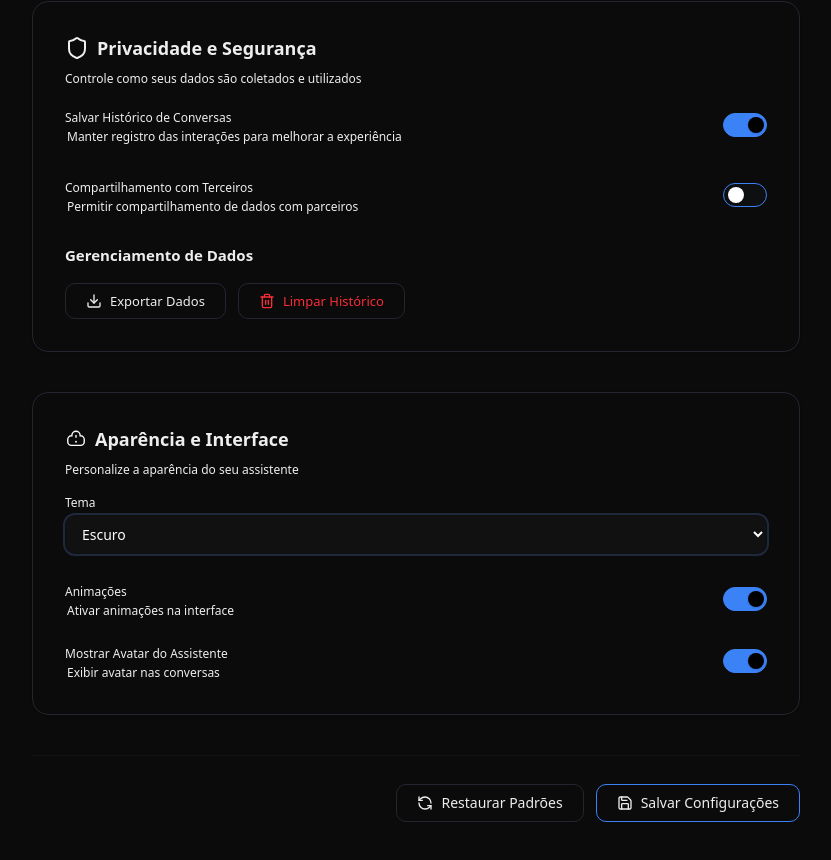
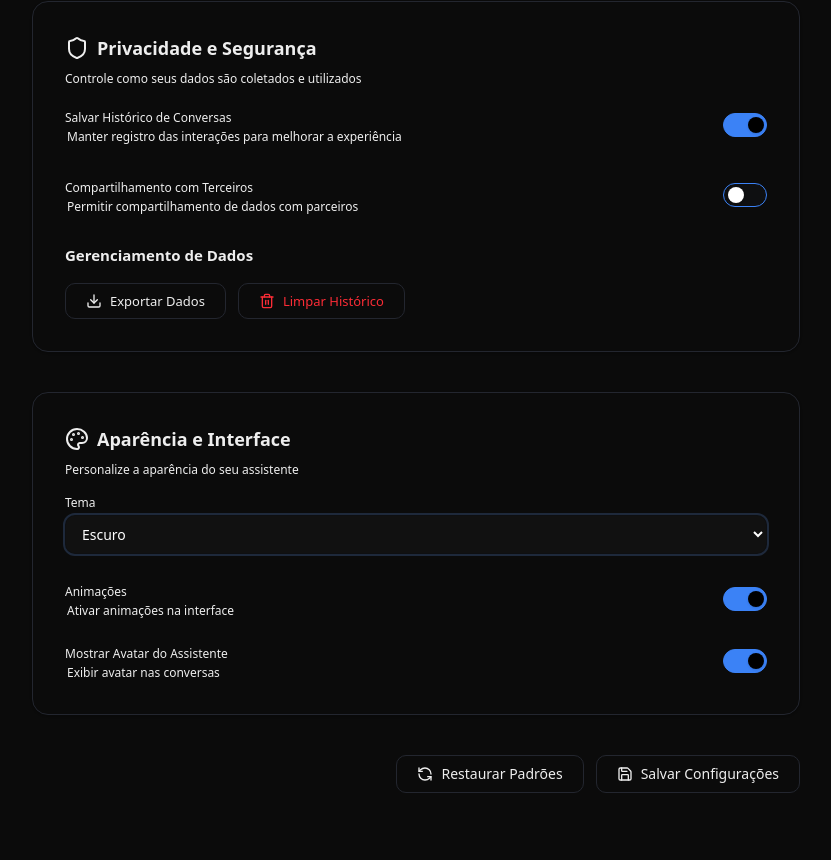
Before and after one commit to duduzinmuller/axel, a Next.js app: page /settings in a window 1280 px wide. Shown: the part 481-1341 px from the top of the page, without its empty margins (224-1055 px from the left). Built offline with nearby package versions, Linux system fonts and the light colour scheme; no server answers.

Commit message:
refactor: replace SecurityIcon with Palette icon in AppearanceInterface

```diff
--- a/app/settings/_components/AppearanceInterface.tsx
+++ b/app/settings/_components/AppearanceInterface.tsx
@@ -1,6 +1,6 @@
 "use client";
 import React from "react";
-import { RefreshCcw, Save } from "lucide-react";
+import { Palette, RefreshCcw, Save } from "lucide-react";
 import { useTheme } from "next-themes";
 import { useAppSelector, useAppDispatch } from "@/app/store";
 import {
@@ -12,7 +12,6 @@ import { resetVoiceSettings } from "@/app/store/slice/voice/voiceSlice";
 import ToggleSwitch from "./ToggleSwitch";
 import FormField from "./FormField";
 import ActionButton from "./ActionButton";
-import SecurityIcon from "./SecurityIcon";
 import SettingsSection from "./SettingsSection";
 import { toast } from "sonner";
 
@@ -61,7 +60,7 @@ export default function AppearanceInterface() {
       <SettingsSection
         title="Aparência e Interface"
         description="Personalize a aparência do seu assistente"
-        icon={<SecurityIcon />}
+        icon={<Palette />}
       >
         <div className="space-y-4">
           <FormField label="Tema">
@@ -91,7 +90,6 @@ export default function AppearanceInterface() {
           </div>
         </div>
       </SettingsSection>
-      <hr className="my-7 border-t border-[#23262F] opacity-30" />
       <div className="mt-2 flex justify-end gap-3">
         <ActionButton
           icon={RefreshCcw}
@@ -103,7 +101,7 @@ export default function AppearanceInterface() {
         </ActionButton>
         <ActionButton
           icon={Save}
-          variant="primary"
+          variant="secondary"
           onClick={handleSaveSettings}
           className="cursor-pointer"
         >
--- a/app/settings/_components/SecurityIcon.tsx
+++ /dev/null
@@ -1,18 +0,0 @@
-"use client";
-import React from "react";
-
-export default function SecurityIcon() {
-  return (
-    <span className="inline-block">
-      <svg width="22" height="22" fill="none" viewBox="0 0 24 24">
-        <path
-          stroke="#fff"
-          strokeWidth="1.5"
-          d="M12 3.5c-2.5 0-4.5 2-4.5 4.5v.5H7a4 4 0 0 0-4 4v2.5A4 4 0 0 0 7 19h10a4 4 0 0 0 4-4v-2.5a4 4 0 0 0-4-4h-.5v-.5c0-2.5-2-4.5-4.5-4.5Z"
-        />
-        <path stroke="#fff" strokeWidth="1.5" d="M12 7.5v3" />
-        <circle cx="12" cy="15" r="1" fill="#fff" />
-      </svg>
-    </span>
-  );
-}
--- a/app/settings/_components/index.ts
+++ b/app/settings/_components/index.ts
@@ -9,5 +9,4 @@ export { default as ToggleSwitch } from "./ToggleSwitch";
 export { default as RangeSlider } from "./RangeSlider";
 export { default as FormField } from "./FormField";
 export { default as ActionButton } from "./ActionButton";
-export { default as SecurityIcon } from "./SecurityIcon";
 export { default as SettingsSection } from "./SettingsSection";
```
